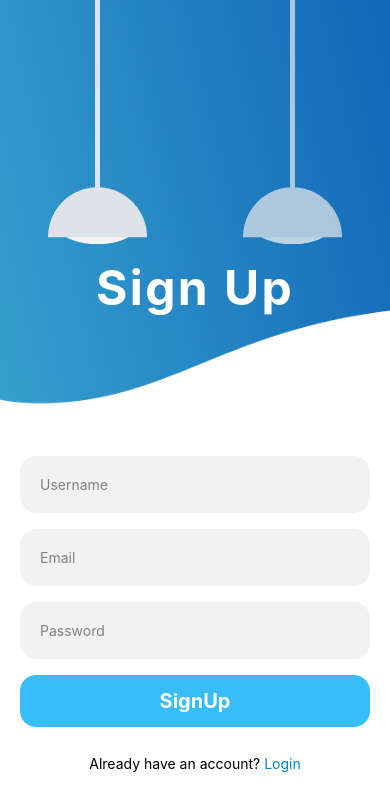
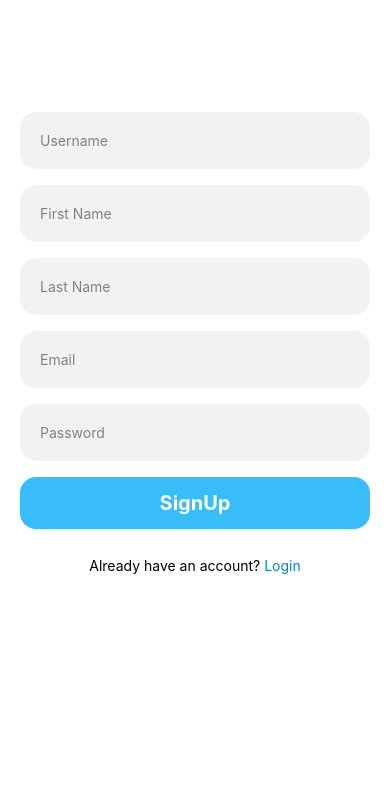
Before and after one commit to Pupper0n1/Welness-Link, a React Native app in the folder Frontend/: screen /Signup in a window 390 px wide. Shown: the top 810 px of the page. Built offline with nearby package versions, Linux system fonts and the light colour scheme.

Commit message:
Finished Sign Up
Finished Sign Up

```diff
--- a/Frontend/screens/SignupScreen.js
+++ b/Frontend/screens/SignupScreen.js
@@ -1,44 +1,53 @@
-import { View, Text, Image, SafeAreaView, TextInput, TouchableOpacity, Pressable } from 'react-native'
-import React from 'react'
+import { View, Text, TextInput, TouchableOpacity, Alert } from 'react-native'
+import React, { useState } from 'react'
 import { StatusBar } from 'expo-status-bar'
 import { useNavigation } from '@react-navigation/native'
-import Animated, { FadeIn, FadeInDown, FadeInUp } from 'react-native-reanimated';
-
+import Animated, { FadeInDown } from 'react-native-reanimated';
 
 export default function SignupScreen() {
     const navigation = useNavigation();
+
+    const [formData, setFormData] = useState({
+        username: '',
+        firstName: '',
+        lastName: '',
+        email: '',
+        password: ''
+    });
+
+    const handleSignup = async () => {
+        try {
+            const response = await fetch('http://192.168.255.242:8000/user', {
+                method: 'POST',
+                headers: {
+                    'Content-Type': 'application/json',
+                },
+                body: JSON.stringify(formData),
+            });
+
+            if (response.ok) {
+                navigation.navigate('Home');
+            } else {
+                Alert.alert('Signup Failed', 'Please check your details and try again.');
+            }
+        } catch (error) {
+            console.error('Error signing up:', error);
+            Alert.alert('Error', 'An unexpected error occurred. Please try again later.');
+        }
+    };
+
+    const handleChangeText = (key, value) => {
+        setFormData(prevState => ({
+            ...prevState,
+            [key]: value
+        }));
+    };
   return (
     <View className="bg-white h-full w-full">
-      <StatusBar style="light" />
-      <Image className="h-full w-full absolute" source={require('../assets/images/background.png')} />
+      <StatusBar style="black" />
 
-      {/* lights */}
-      <View className="flex-row justify-around w-full absolute">
-        <Animated.Image
-            entering={FadeInUp.delay(200).duration(1000).springify()}
-            source={require('../assets/images/light.png')}
-            className="h-[225] w-[90]"
-        />
-        <Animated.Image
-            entering={FadeInUp.delay(400).duration(1000).springify()}
-            source={require('../assets/images/light.png')}
-            className="h-[160] w-[65] opacity-75"
-        />
-      </View>
+      <View  className="w-full flex justify-around pt-28">
 
-      {/* title and form */}
-      <View  className="h-full w-full flex justify-around pt-48">
-
-        {/* title */}
-        <View className="flex items-center">
-            <Animated.Text
-                entering={FadeInUp.duration(1000).springify()}
-                className="text-white font-bold tracking-wider text-5xl">
-                    Sign Up
-            </Animated.Text>
-        </View>
-
-        {/* form */}
         <View className="flex items-center mx-5 space-y-4">
             <Animated.View
                 entering={FadeInDown.duration(1000).springify()}
@@ -46,6 +55,28 @@ export default function SignupScreen() {
                 <TextInput
                     placeholder="Username"
                     placeholderTextColor={'gray'}
+                    value={formData.username}
+                    onChangeText={text => handleChangeText('username', text)}
+                />
+            </Animated.View>
+            <Animated.View
+                entering={FadeInDown.duration(1000).springify()}
+                className="bg-black/5 p-5 rounded-2xl w-full">
+                <TextInput
+                    placeholder="First Name"
+                    placeholderTextColor={'gray'}
+                    value={formData.firstName}
+                    onChangeText={text => handleChangeText('firstName', text)}
+                />
+            </Animated.View>
+            <Animated.View
+                entering={FadeInDown.duration(1000).springify()}
+                className="bg-black/5 p-5 rounded-2xl w-full">
+                <TextInput
+                    placeholder="Last Name"
+                    placeholderTextColor={'gray'}
+                    value={formData.lastName}
+                    onChangeText={text => handleChangeText('lastName', text)}
                 />
             </Animated.View>
             <Animated.View
@@ -54,6 +85,8 @@ export default function SignupScreen() {
                 <TextInput
                     placeholder="Email"
                     placeholderTextColor={'gray'}
+                    value={formData.email}
+                    onChangeText={text => handleChangeText('email', text)}
                 />
             </Animated.View>
             <Animated.View
@@ -63,11 +96,13 @@ export default function SignupScreen() {
                     placeholder="Password"
                     placeholderTextColor={'gray'}
                     secureTextEntry
+                    value={formData.password}
+                    onChangeText={text => handleChangeText('password', text)}
                 />
             </Animated.View>
 
             <Animated.View className="w-full" entering={FadeInDown.delay(600).duration(1000).springify()}>
-                <TouchableOpacity className="w-full bg-sky-400 p-3 rounded-2xl mb-3">
+                <TouchableOpacity className="w-full bg-sky-400 p-3 rounded-2xl mb-3" onPress={handleSignup}>
                     <Text className="text-xl font-bold text-white text-center">SignUp</Text>
                 </TouchableOpacity>
             </Animated.View>
```
